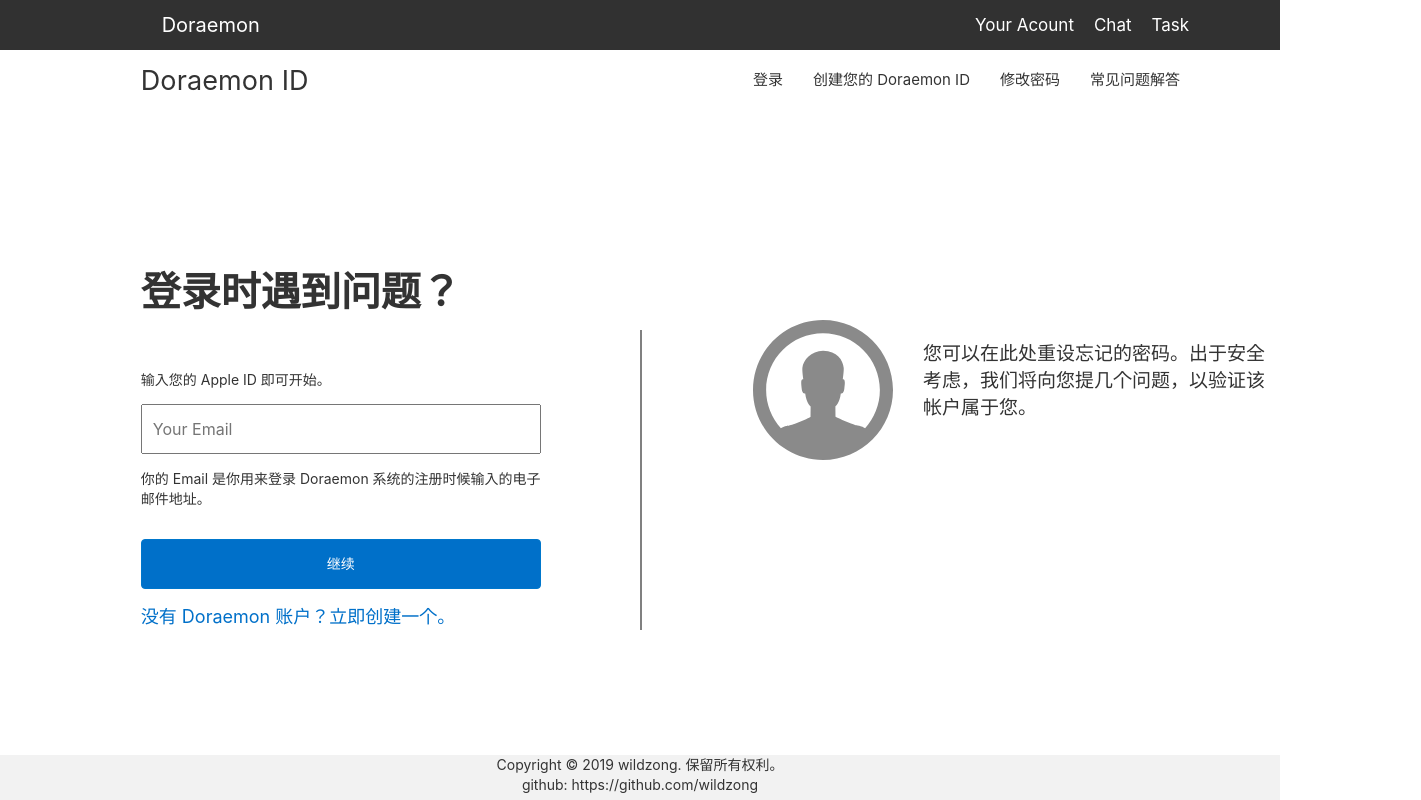
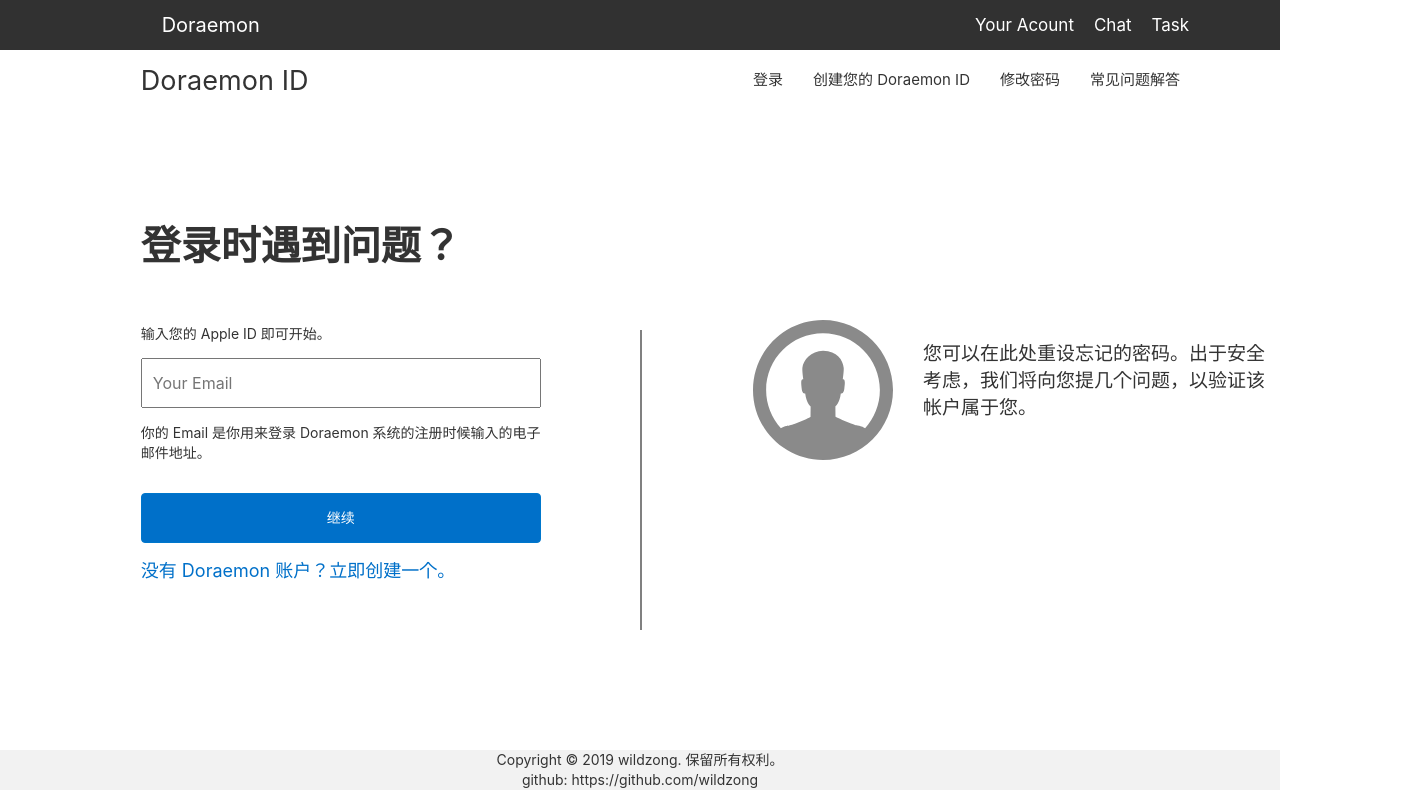
Before and after one commit to wildzong/Doraemon, an Angular app in the folder web-ui/: page /account/password in a window 1280 px wide. Shown: the whole page, 1421 px wide, since content can reach past the window. Built offline with nearby package versions, Linux system fonts and the light colour scheme.

Commit message:
change the position of all pages

```diff
--- a/web-ui/src/app/app.component.css
+++ b/web-ui/src/app/app.component.css
@@ -23,8 +23,9 @@
 
 .bottom-grey{
     width: 100%;
-    height: 4.5rem;
-    position: absolute;
+    height: 4rem;
+
+    position: static;
     bottom: 0;
     background: #f2f2f2;
     font-size: 14px;
--- a/web-ui/src/app/chat-page/chat-page.component.css
+++ b/web-ui/src/app/chat-page/chat-page.component.css
@@ -16,13 +16,18 @@
 
 .chat-page{
     width: 80%;
-    height: 88%;
-    position: absolute;
+    height: 96%;
+    position: relative;
     left: 10%;
     background: white;
     border-radius: 10px;
-    top: 6%;
+    top: 1%;
     display: flex;
+}
+
+.chat-page-all{
+    width: 100vw;
+    height: calc(100vh - 9rem);
 }
 
 .side-nav{
--- a/web-ui/src/app/chat-page/chat-page.component.html
+++ b/web-ui/src/app/chat-page/chat-page.component.html
@@ -2,6 +2,7 @@
   <img src="../../assets/background2.jpg" class="chat-background blur">
 </div>
 
+<div class="chat-page-all">
   <div class="chat-page">
     <div class="side-nav">
       <div class="profile-photo">
@@ -83,3 +84,4 @@
       </div>
     </div>
   </div>
+</div>
--- a/web-ui/src/app/login-page/login-page.component.css
+++ b/web-ui/src/app/login-page/login-page.component.css
@@ -9,9 +9,11 @@
 }
 
 .position-login{
-    position: absolute;
+    position: relative;
     left: 11%;
     top: 25%;
+    width: 100%;
+    height: calc(100vh - 17rem);
 }
 
 .border-vertical2{
@@ -92,3 +94,7 @@
     left: 65%;
     top: 37%;
 }
+
+.form-horizontal{
+    margin-top: 3%;
+}
--- a/web-ui/src/app/password-change/password-change.component.css
+++ b/web-ui/src/app/password-change/password-change.component.css
@@ -75,9 +75,9 @@
 }
 
 .pwd-change{
-    position: absolute;
+    position: relative;
     left: 11%;
-    top: 27%;
+    top: 8%;
 }
 
 .border-vertical{
@@ -102,3 +102,8 @@
     margin-left: 3rem;
     margin-top: 2rem;
 }
+
+.pwd-change-page{
+    width: 100vw;
+    height: calc(100vh - 17rem);
+}
--- a/web-ui/src/app/password-change/password-change.component.html
+++ b/web-ui/src/app/password-change/password-change.component.html
@@ -1,3 +1,4 @@
+<div class="pwd-change-page">
   <div class="pwd-change">
     <form class="form-horizontal">
       <fieldset>
@@ -52,3 +53,4 @@
       </p>
     </div>
   </div>
+</div>
--- a/web-ui/src/app/register/register.component.css
+++ b/web-ui/src/app/register/register.component.css
@@ -70,3 +70,8 @@
     text-align: center;
     margin-top: 2rem;
 }
+
+.register-page{
+    width: 100vw;
+    height: calc(100vh - 17rem);
+}
--- a/web-ui/src/app/register/register.component.html
+++ b/web-ui/src/app/register/register.component.html
@@ -1,3 +1,4 @@
+<div class="register-page">
   <div class="header">
     <span class="header-span">Create Your Doraemon ID</span>
   </div>
@@ -43,3 +44,4 @@
           </fieldset>
         </form>
   </div>
+</div>
```
Lines whose indentation alone changed are shown as unchanged.
